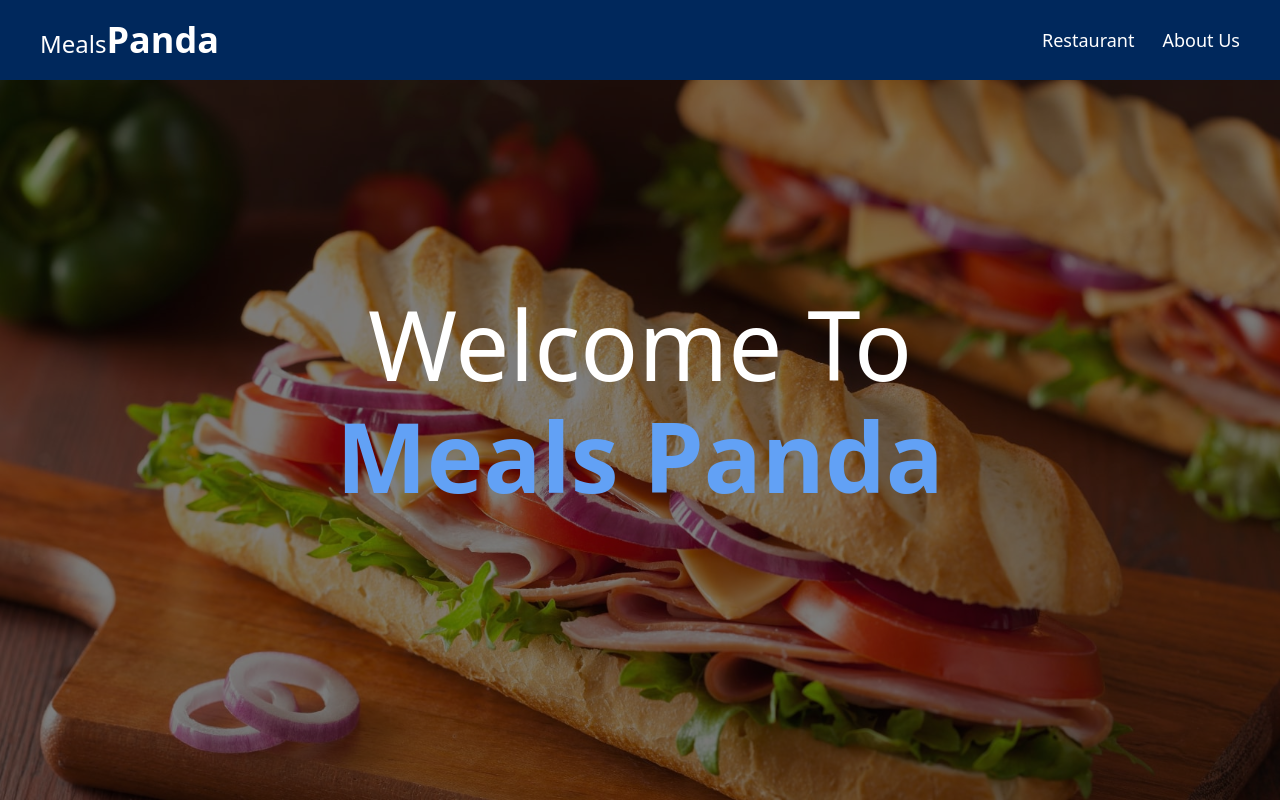
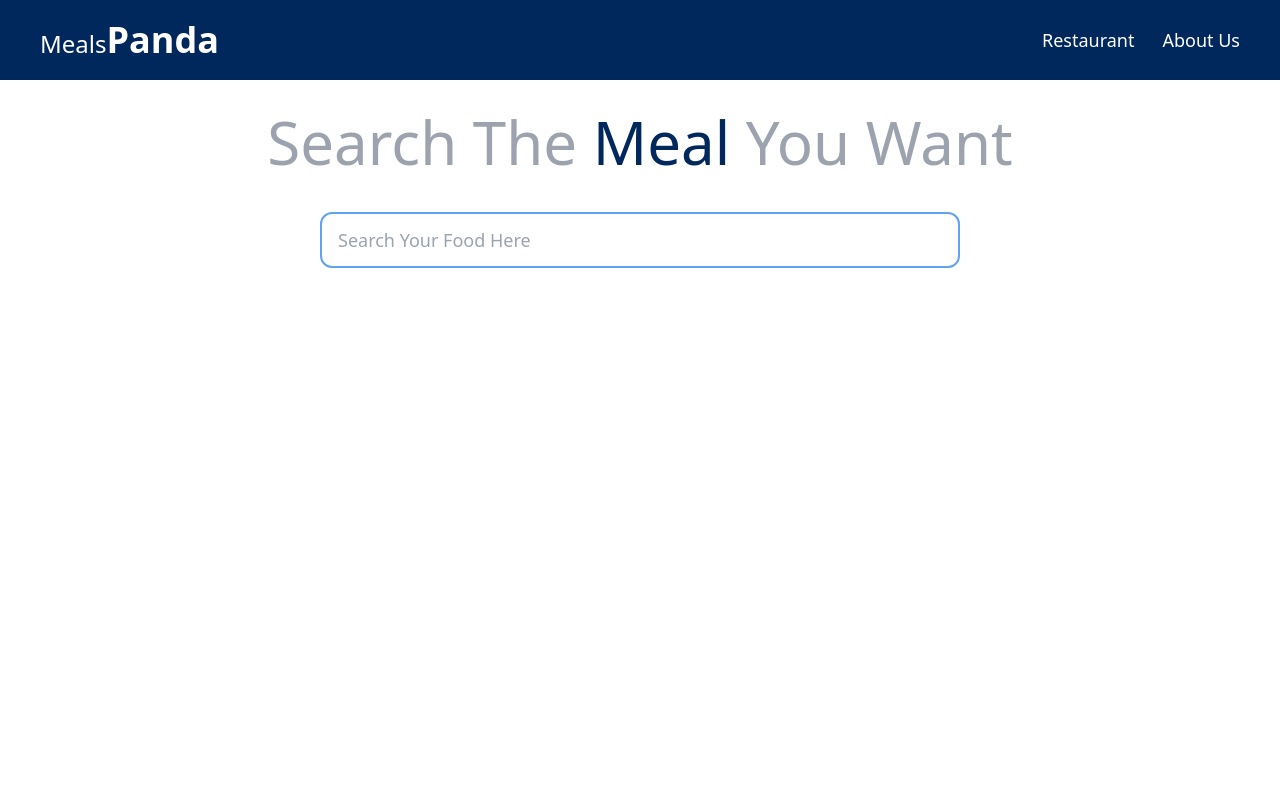
Before and after one commit to mjaumi/react-meals-panda, a React (Create React App) app: page /restaurant in a window 1280 px wide. Built offline with nearby package versions, Linux system fonts and the light colour scheme; no server answers.

Commit message:
search meals api integration done

```diff
--- a/src/App.js
+++ b/src/App.js
@@ -1,12 +1,17 @@
+import { Route, Routes } from 'react-router-dom';
 import './App.css';
 import Header from './components/Header/Header';
 import Home from './components/Home/Home';
+import Restaurant from './components/Restaurant/Restaurant';
 
 function App() {
   return (
     <div className="App">
       <Header></Header>
-      <Home></Home>
+      <Routes>
+        <Route path='/' element={<Home />}></Route>
+        <Route path='/restaurant' element={<Restaurant />}></Route>
+      </Routes>
     </div>
   );
 }
--- /dev/null
+++ b/src/components/Restaurant/Restaurant.js
@@ -0,0 +1,28 @@
+import React, { useEffect, useState } from 'react';
+
+const Restaurant = () => {
+    const [searchText, setSearchText] = useState('');
+    const [meals, setMeals] = useState([]);
+
+    //setting the search text dynamically
+    const searchMeal = event => {
+        setSearchText(event.target.value);
+    }
+
+    useEffect(() => {
+        fetch(`https://www.themealdb.com/api/json/v1/1/search.php?s=${searchText}`)
+            .then(res => res.json())
+            .then(data => setMeals(data.meals));
+    }, [searchText]);
+
+    return (
+        <section className='pt-28'>
+            <div>
+                <h1 className='text-6xl text-gray-400'>Search The <span className='text-meals-panda-base font-medium'>Meal</span> You Want</h1>
+                <input onChange={searchMeal} className='mt-10 border-2 border-meals-panda-light rounded-xl px-4 py-3 w-1/2 text-lg font-medium' type="text" placeholder='Search Your Food Here' />
+            </div>
+        </section>
+    );
+};
+
+export default Restaurant;
```
